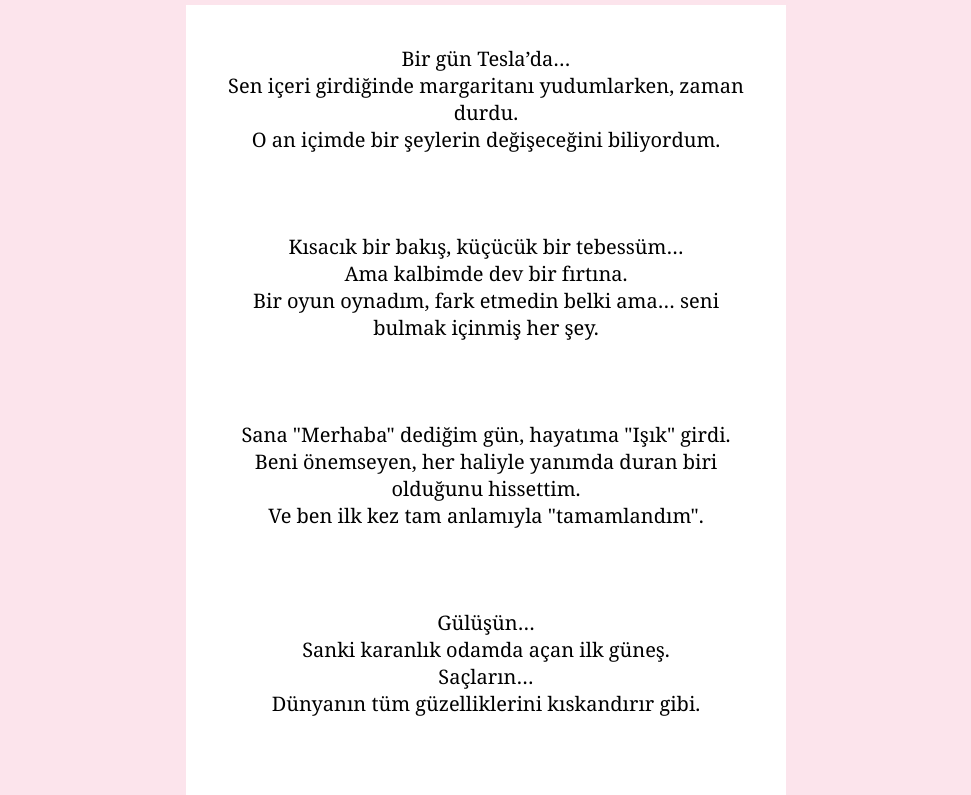
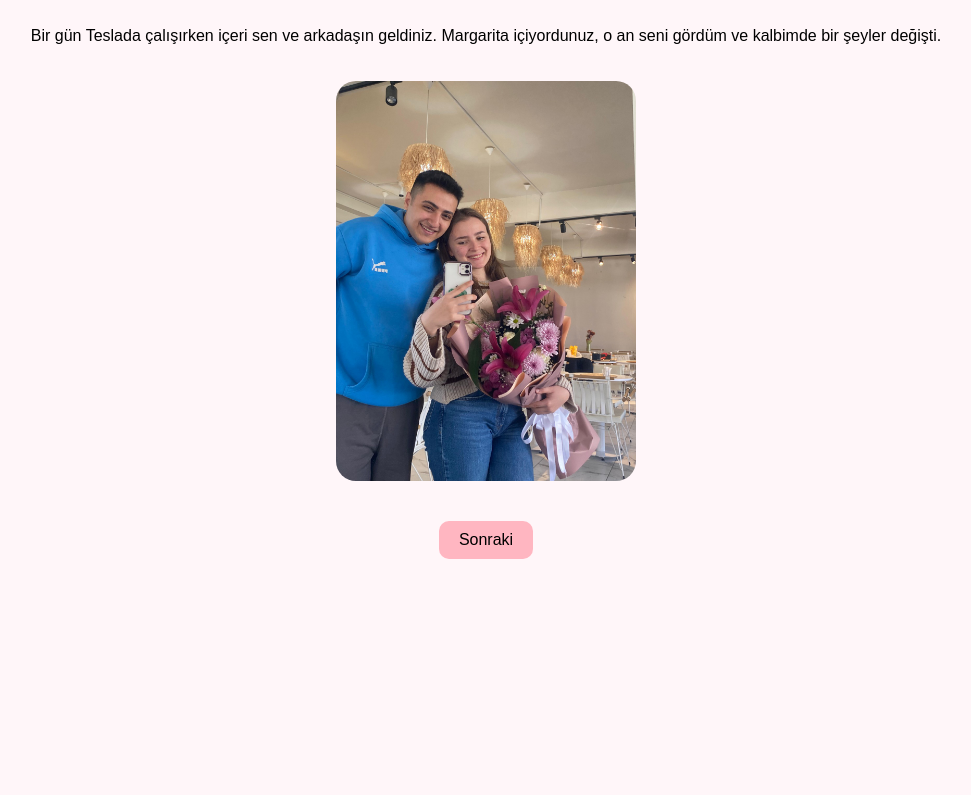
Before and after one commit to emresen19/askimizv2, a plain HTML site: page index.html in a window 1280 px wide. Shown: the part 87-882 px from the top of the page, without its empty margins (154-1125 px from the left). After the commit the page ends 800 px from the top, so only its background shows below. Drawn offline with nearby package versions, Linux system fonts and the light colour scheme; a script that the page names is missing.

Commit message:
Add files via upload

```diff
--- a/index.html
+++ b/index.html
@@ -3,51 +3,74 @@
 <html lang="tr">
 <head>
   <meta charset="UTF-8">
-  <title>Seninle Başlayan Hikaye - Dijital Kitap</title>
-  <script src="https://cdn.jsdelivr.net/npm/turn.js@4/turn.min.js"></script>
+  <title>Esma'ya Dijital Hikaye</title>
   <style>
     body {
-      background: #fce4ec;
+      font-family: 'Arial', sans-serif;
+      background: #fff6f9;
+      margin: 0;
+      padding: 0;
       display: flex;
       flex-direction: column;
       align-items: center;
-      font-family: 'Georgia', serif;
-    }
-    h1 {
-      margin-top: 20px;
-      color: #880e4f;
-    }
-    #book {
-      width: 600px;
-      height: 400px;
     }
     .page {
-      background: white;
-      padding: 40px;
-      font-size: 20px;
+      display: none;
+      flex-direction: column;
+      align-items: center;
+      justify-content: center;
+      padding: 30px;
       text-align: center;
+    }
+    .page.active {
+      display: flex;
+    }
+    img {
+      max-width: 300px;
+      border-radius: 20px;
+      margin: 20px 0;
+    }
+    button {
+      background: #ffb6c1;
+      border: none;
+      padding: 10px 20px;
+      margin: 20px;
+      font-size: 16px;
+      cursor: pointer;
+      border-radius: 10px;
     }
   </style>
 </head>
 <body>
-  <h1>Seninle Başlayan Hikaye</h1>
-  <div id="book">
-    <div class="page">Bir gün Tesla’da…<br>Sen içeri girdiğinde margaritanı yudumlarken, zaman durdu.<br>O an içimde bir şeylerin değişeceğini biliyordum.</div>
-    <div class="page">Kısacık bir bakış, küçücük bir tebessüm…<br>Ama kalbimde dev bir fırtına.<br>Bir oyun oynadım, fark etmedin belki ama… seni bulmak içinmiş her şey.</div>
-    <div class="page">Sana "Merhaba" dediğim gün, hayatıma "Işık" girdi.<br>Beni önemseyen, her haliyle yanımda duran biri olduğunu hissettim.<br>Ve ben ilk kez tam anlamıyla "tamamlandım".</div>
-    <div class="page">Gülüşün…<br>Sanki karanlık odamda açan ilk güneş.<br>Saçların…<br>Dünyanın tüm güzelliklerini kıskandırır gibi.</div>
-    <div class="page">Sevgilim, hayatım, aşkım…<br>Seninle geçen her an, bataklıktan kurtulup çiçekli bir bahçeye adım atmak gibi.<br>İyi ki o gün margarita içtin.<br>İyi ki ben oradaydım.<br>İyi ki varsın, iyi ki benimlesin.</div>
-    <div class="page">Bu hikaye burada bitmiyor.<br>Çünkü biz daha yeni başlıyoruz…</div>
-  </div>
-  <script>
-    document.addEventListener("DOMContentLoaded", function () {
-      $('#book').turn({
-        width: 600,
-        height: 400,
-        autoCenter: true
-      });
-    });
-  </script>
-  <script src="https://code.jquery.com/jquery-3.7.1.min.js"></script>
+
+<div id="page1" class="page active">
+  <h2>İlk Karşılaşmamız</h2>
+  <p>Bir gün Teslada çalışırken içeri sen ve arkadaşın geldiniz. Margarita içiyordunuz, o an seni gördüm ve kalbimde bir şeyler değişti.</p>
+  <img src="images/foto1.jpg" alt="İlk karşılaşma">
+  <button onclick="nextPage(1)">Sonraki</button>
+</div>
+
+<div id="page2" class="page">
+  <h2>İlk Mesajım</h2>
+  <p>Ufak bir oyunla Instagram'ını buldum ve yazmaya karar verdim. Belki de hayatımın en güzel kararıydı.</p>
+  <img src="images/foto2.jpg" alt="Birlikte anı">
+  <button onclick="nextPage(2)">Sonraki</button>
+</div>
+
+<div id="page3" class="page">
+  <h2>Sana Dair</h2>
+  <p>Sevgilim, hayatım, aşkım… En sevdiğim şey, beni gerçekten önemsiyor oluşun. Gülüşün, saçların ve kalbinle beni bu bataklıktan sen çıkardın.</p>
+  <img src="images/foto3.jpg" alt="Son sayfa">
+  <button onclick="nextPage(3)">Başa Dön</button>
+</div>
+
+<script>
+  function nextPage(current) {
+    document.getElementById("page" + current).classList.remove("active");
+    let next = current === 3 ? 1 : current + 1;
+    document.getElementById("page" + next).classList.add("active");
+  }
+</script>
+
 </body>
 </html>
```
Also changed, not shown: images/foto1.jpg (added), images/foto2.jpg (added), images/foto3.jpg (added).
